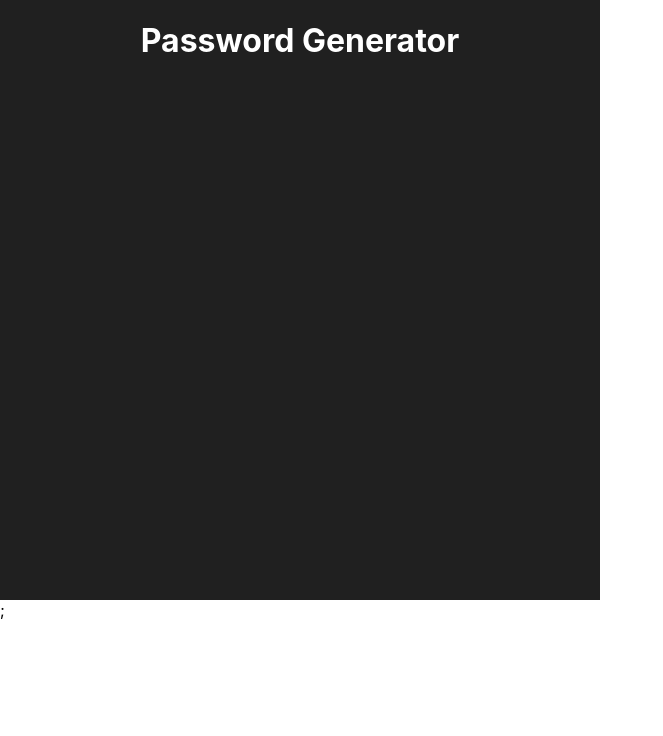
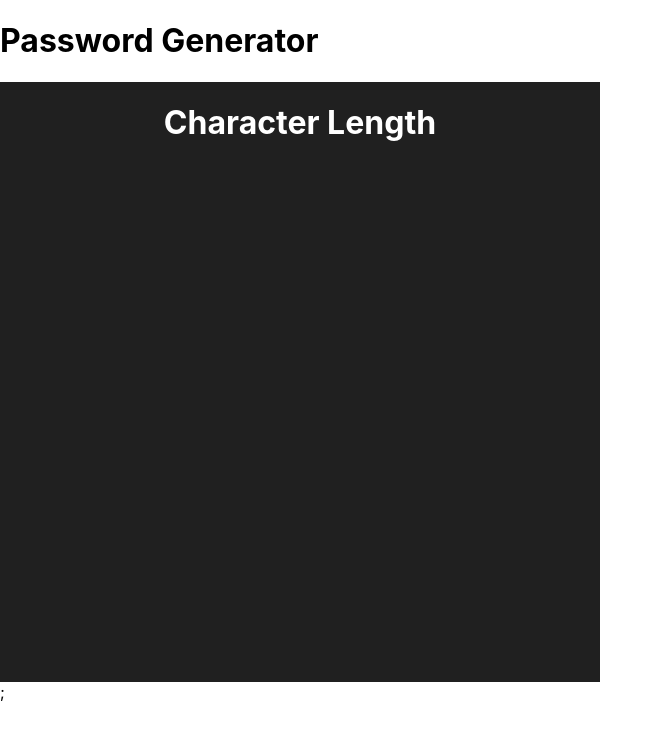
Before and after one commit to Zakariyya98/PasswordGenerator, a React (Create React App) app: page / in a window 1280 px wide. Shown: the top 736 px of the page, without its empty margins (0-663 px from the left). Built offline with nearby package versions, Linux system fonts and the light colour scheme.

Commit message:
Card.jsx: Imported new component

```diff
--- a/src/components/Card/Card.jsx
+++ b/src/components/Card/Card.jsx
@@ -1,10 +1,14 @@
+import CharacterLength from "../CharacterLength";
 import "./Card.scss";
 
 const Card = () => {
   return (
-    <div className="card__container">
+    <>
       <h1>Password Generator</h1>
-    </div>
+      <div className="card__container">
+        <CharacterLength />
+      </div>
+    </>
   );
 };
 
```
